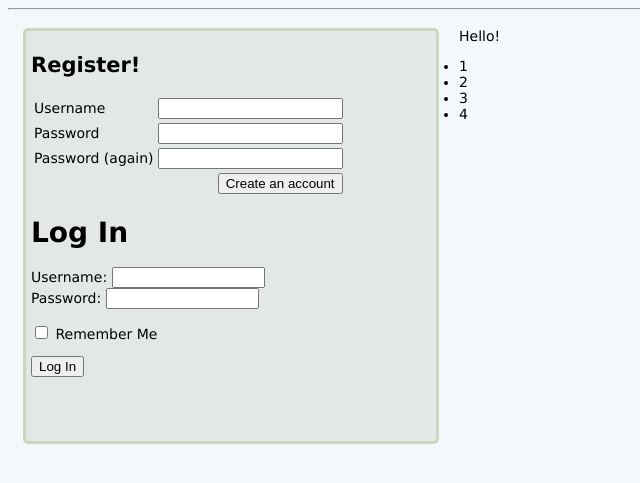
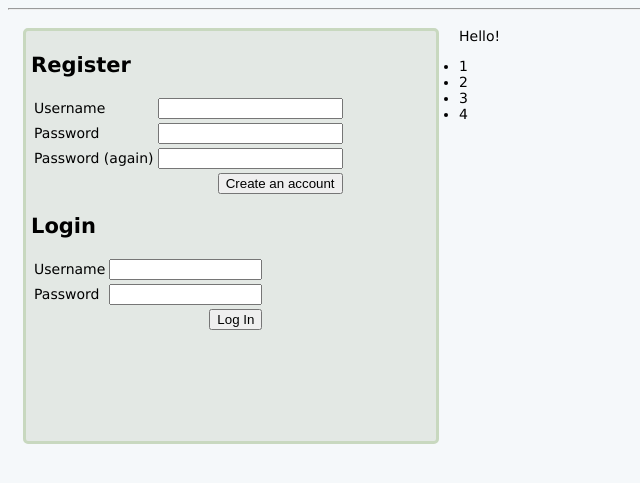
Before and after one commit to youyesun/twitter-clone-python, a Flask app: page / in a window 1280 px wide. Shown: the top 483 px of the page, without its empty margins (0-640 px from the left). Run offline with Flask 2, Linux system fonts and the light colour scheme; parts of the project's set-up code (start-up, migrations or seed data) failed here and were passed over; some libraries are stand-ins or nearby versions.

Commit message:
remove remember me

```diff
--- a/templates/login.html
+++ b/templates/login.html
@@ -4,7 +4,7 @@
 {% block content %}
 <div id="welcomebox">
 <div id="registerbox">
-  <h2>Register!</h2>
+  <h2>Register</h2>
   <form method="POST" action="">
     <table>
     <tr>
@@ -20,17 +20,14 @@
     <td colspan="2" align="right"><input type="submit" name="doit" value="Create an account"></td></tr>
     </table>
   </form>
-  <h1>Log In</h1>
+  <h2>Login</h2>
   <form action="" method="post" name="login">
+      <table>
       {{ form.csrf_token }}
-      <p>
-
-          {{ form.username.label }}: {{ form.username(size=16) }}<br>
-	  {{ form.password.label}}: {{ form.password(size=16)}}<br>
-
-      </p>
-      <p>{{ form.remember_me }} Remember Me</p>
-      <p><input type="submit" value="Log In"></p>
+      <tr><td>{{ form.username.label }}</td><td>{{ form.username(size=16) }}</td></tr>
+      <tr><td>{{ form.password.label }}</td><td>{{ form.password(size=16) }}</td></tr>
+      <tr><td colspan="2" align="right"><input type="submit" name="login" value="Log In"></td></tr>
+      </table>
   </form>
 </div>
 Hello!
```
